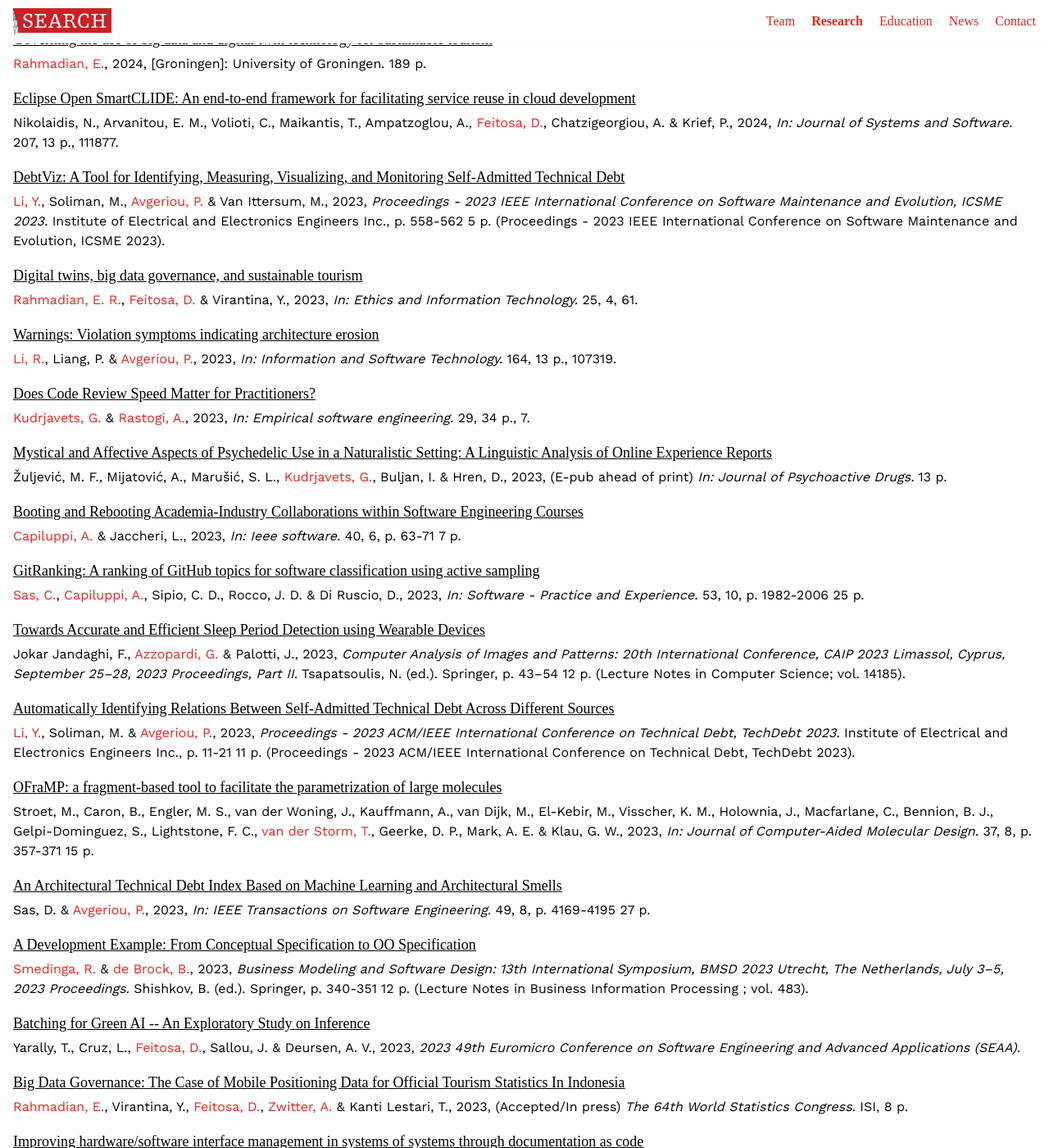
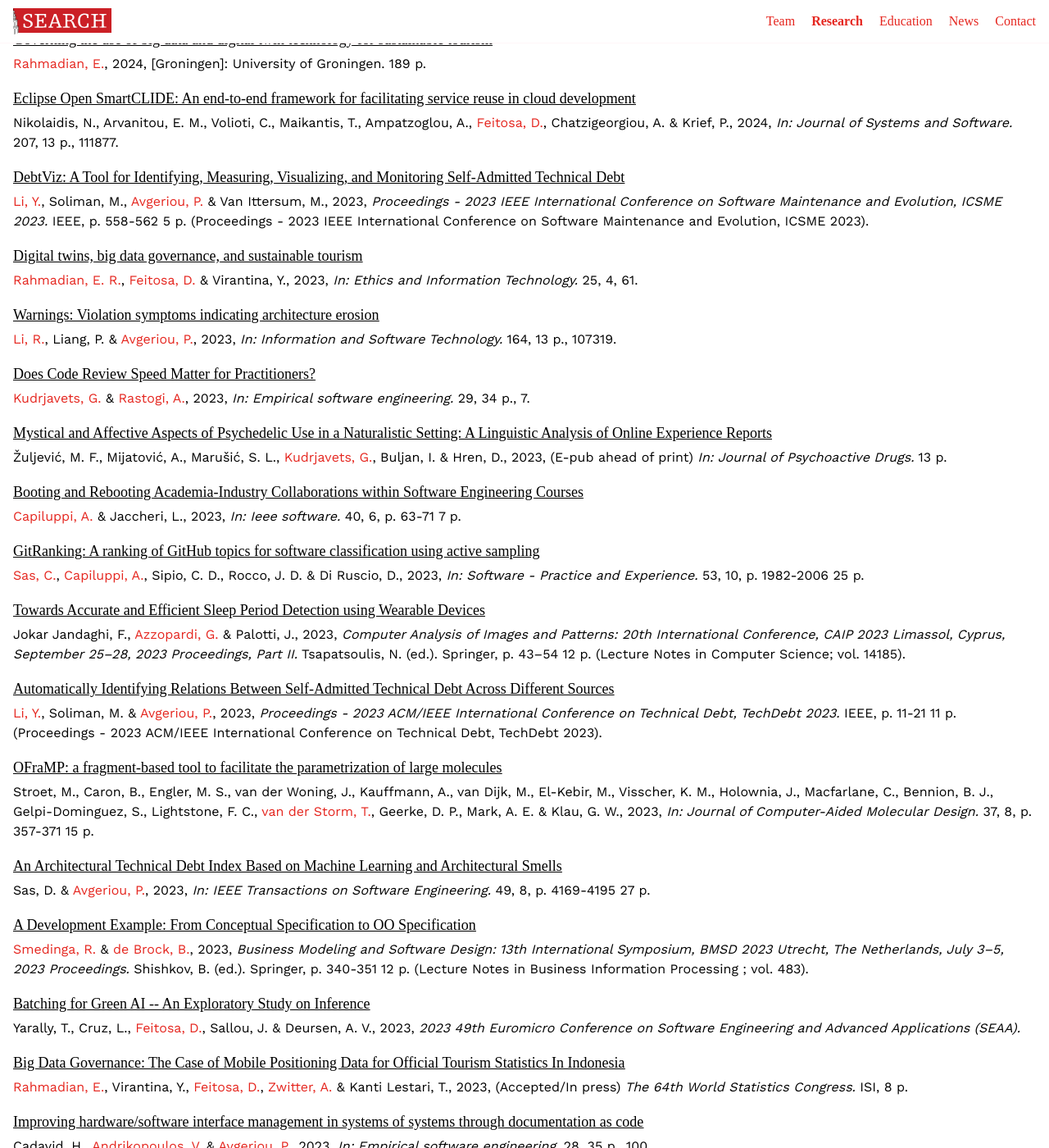
Before and after one commit to search-rug/search-rug.github.io, a Jekyll site: the page built from _pages/research.html, in a window 1280 px wide and 1400 px high, scrolled down 1910 px. Shown: the whole window at 82% size. Built offline with Jekyll 4.4.1, drawn with Linux system fonts in a browser that asks for light colours; some web fonts are replaced.

Commit message:
Update contributions

```diff
--- a/_data/publications.json
+++ b/_data/publications.json
@@ -57,7 +57,7 @@
     {
         "title": "DebtViz: A Tool for Identifying, Measuring, Visualizing, and Monitoring Self-Admitted Technical Debt",
         "url": "https://research.rug.nl/en/publications/debtviz-a-tool-for-identifying-measuring-visualizing-and-monitori",
-        "description": "<div class=\"rendering rendering_researchoutput  rendering_researchoutput_portal-short rendering_contributiontobookanthology rendering_portal-short rendering_contributiontobookanthology_portal-short\"><h3 class=\"title\"><a rel=\"ContributionToBookAnthology\" href=\"https://research.rug.nl/en/publications/debtviz-a-tool-for-identifying-measuring-visualizing-and-monitori\" class=\"link\"><span>DebtViz: A Tool for Identifying, Measuring, Visualizing, and Monitoring Self-Admitted Technical Debt</span></a></h3><a rel=\"Person\" href=\"https://research.rug.nl/en/persons/yikun-li\" class=\"link person\"><span>Li, Y.</span></a>, <span>Soliman, M.</span>, <a rel=\"Person\" href=\"https://research.rug.nl/en/persons/paris-avgeriou\" class=\"link person\"><span>Avgeriou, P.</span></a> &amp; <span>Van Ittersum, M.</span>, <span class=\"date\">2023</span>, <em>Proceedings - 2023 IEEE International Conference on Software Maintenance and Evolution, ICSME 2023.</em> <span>Institute of Electrical and Electronics Engineers Inc.</span>, <span class=\"pages\">p. 558-562</span> <span class=\"numberofpages\">5 p.</span> (Proceedings - 2023 IEEE International Conference on Software Maintenance and Evolution, ICSME 2023).</div>"
+        "description": "<div class=\"rendering rendering_researchoutput  rendering_researchoutput_portal-short rendering_contributiontobookanthology rendering_portal-short rendering_contributiontobookanthology_portal-short\"><h3 class=\"title\"><a rel=\"ContributionToBookAnthology\" href=\"https://research.rug.nl/en/publications/debtviz-a-tool-for-identifying-measuring-visualizing-and-monitori\" class=\"link\"><span>DebtViz: A Tool for Identifying, Measuring, Visualizing, and Monitoring Self-Admitted Technical Debt</span></a></h3><a rel=\"Person\" href=\"https://research.rug.nl/en/persons/yikun-li\" class=\"link person\"><span>Li, Y.</span></a>, <span>Soliman, M.</span>, <a rel=\"Person\" href=\"https://research.rug.nl/en/persons/paris-avgeriou\" class=\"link person\"><span>Avgeriou, P.</span></a> &amp; <span>Van Ittersum, M.</span>, <span class=\"date\">2023</span>, <em>Proceedings - 2023 IEEE International Conference on Software Maintenance and Evolution, ICSME 2023.</em> <span>IEEE</span>, <span class=\"pages\">p. 558-562</span> <span class=\"numberofpages\">5 p.</span> (Proceedings - 2023 IEEE International Conference on Software Maintenance and Evolution, ICSME 2023).</div>"
     },
     {
         "title": "Digital twins, big data governance, and sustainable tourism",
@@ -97,7 +97,7 @@
     {
         "title": "Automatically Identifying Relations Between Self-Admitted Technical Debt Across Different Sources",
         "url": "https://research.rug.nl/en/publications/automatically-identifying-relations-between-self-admitted-technic",
-        "description": "<div class=\"rendering rendering_researchoutput  rendering_researchoutput_portal-short rendering_contributiontobookanthology rendering_portal-short rendering_contributiontobookanthology_portal-short\"><h3 class=\"title\"><a rel=\"ContributionToBookAnthology\" href=\"https://research.rug.nl/en/publications/automatically-identifying-relations-between-self-admitted-technic\" class=\"link\"><span>Automatically Identifying Relations Between Self-Admitted Technical Debt Across Different Sources</span></a></h3><a rel=\"Person\" href=\"https://research.rug.nl/en/persons/yikun-li\" class=\"link person\"><span>Li, Y.</span></a>, <span>Soliman, M.</span> &amp; <a rel=\"Person\" href=\"https://research.rug.nl/en/persons/paris-avgeriou\" class=\"link person\"><span>Avgeriou, P.</span></a>, <span class=\"date\">2023</span>, <em>Proceedings - 2023 ACM/IEEE International Conference on Technical Debt, TechDebt 2023.</em> <span>Institute of Electrical and Electronics Engineers Inc.</span>, <span class=\"pages\">p. 11-21</span> <span class=\"numberofpages\">11 p.</span> (Proceedings - 2023 ACM/IEEE International Conference on Technical Debt, TechDebt 2023).</div>"
+        "description": "<div class=\"rendering rendering_researchoutput  rendering_researchoutput_portal-short rendering_contributiontobookanthology rendering_portal-short rendering_contributiontobookanthology_portal-short\"><h3 class=\"title\"><a rel=\"ContributionToBookAnthology\" href=\"https://research.rug.nl/en/publications/automatically-identifying-relations-between-self-admitted-technic\" class=\"link\"><span>Automatically Identifying Relations Between Self-Admitted Technical Debt Across Different Sources</span></a></h3><a rel=\"Person\" href=\"https://research.rug.nl/en/persons/yikun-li\" class=\"link person\"><span>Li, Y.</span></a>, <span>Soliman, M.</span> &amp; <a rel=\"Person\" href=\"https://research.rug.nl/en/persons/paris-avgeriou\" class=\"link person\"><span>Avgeriou, P.</span></a>, <span class=\"date\">2023</span>, <em>Proceedings - 2023 ACM/IEEE International Conference on Technical Debt, TechDebt 2023.</em> <span>IEEE</span>, <span class=\"pages\">p. 11-21</span> <span class=\"numberofpages\">11 p.</span> (Proceedings - 2023 ACM/IEEE International Conference on Technical Debt, TechDebt 2023).</div>"
     },
     {
         "title": "OFraMP: a fragment-based tool to facilitate the parametrization of large molecules",
```
